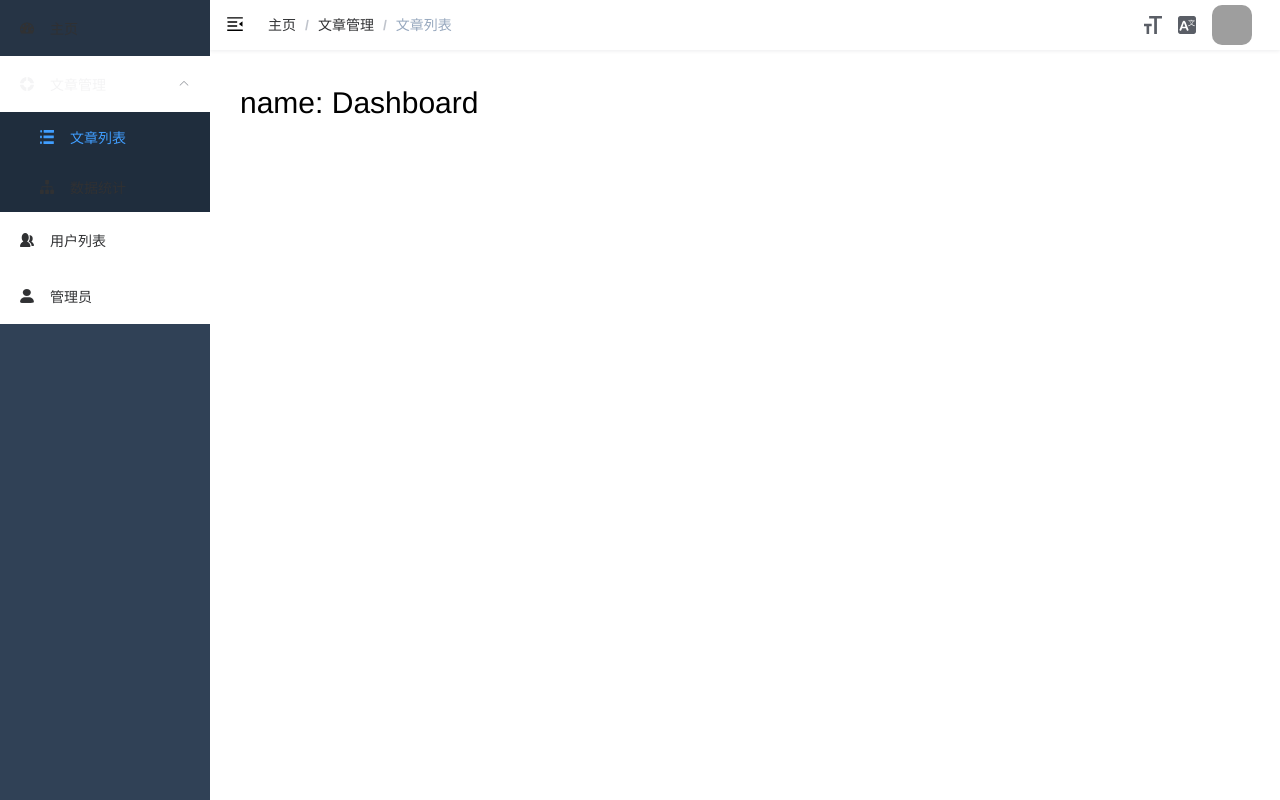
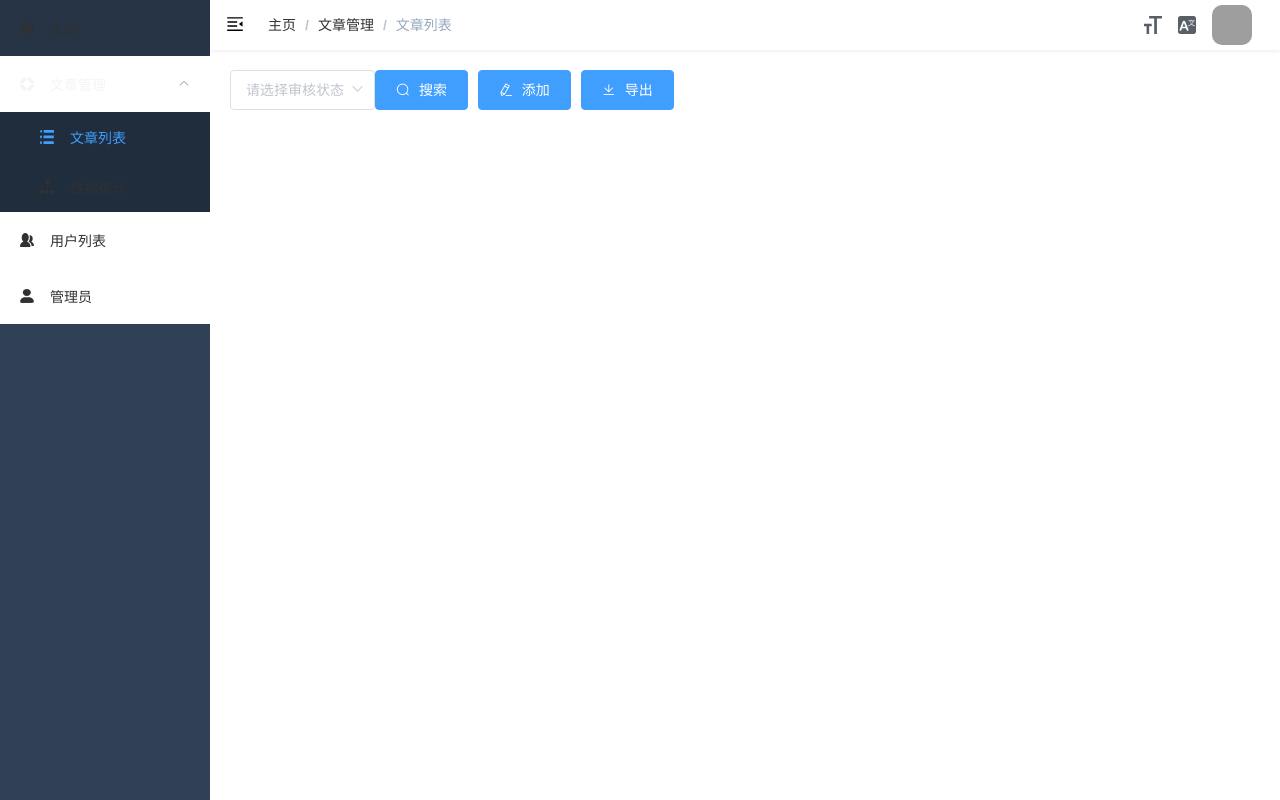
Before and after one commit to DanYangJin/blog-admin, a Vue app: page /#/article/articleList in a window 1280 px wide. Built offline with nearby package versions, Linux system fonts and the light colour scheme; grey boxes are pictures that could not be loaded; the HTML template or start-up script is replaced by a standard one.

Commit message:
新增文章列表页面

```diff
--- a/src/router/index.js
+++ b/src/router/index.js
@@ -44,13 +44,13 @@ export const constantRoutes = [
       {
         path: 'articleList',
         name: '文章列表',
-        component: () => import('@/views/dashboard/index'),
+        component: () => import('@/views/article/articleList/index'),
         meta: { title: '文章列表', icon: 'list' }
       },
       {
         path: 'articleStatistics',
         name: '数据统计',
-        component: () => import('@/views/dashboard/index'),
+        component: () => import('@/views/article/articleStatistics/index'),
         meta: { title: '数据统计', icon: 'tree' }
       }
     ]
--- a/src/styles/index.scss
+++ b/src/styles/index.scss
@@ -63,3 +63,13 @@ div:focus {
 .app-container {
   padding: 20px;
 }
+
+.filter-container {
+  padding-bottom: 10px;
+
+  .filter-item {
+    display: inline-block;
+    vertical-align: middle;
+    margin-bottom: 10px;
+  }
+}
--- /dev/null
+++ b/src/views/article/articleList/index.vue
@@ -0,0 +1,44 @@
+<template>
+    <div class="app-container">
+        <div class="filter-container">
+            <el-select v-model="listQuery.articleStatus" placeholder="请选择审核状态" clearable style="width: 145px" class="filter-item">
+                <el-option v-for="item in articleStatusOptions" :key="item" :label="item"
+                           :value="item"/>
+            </el-select>
+            <el-button v-waves class="filter-item" type="primary" icon="el-icon-search">
+                搜索
+            </el-button>
+            <el-button class="filter-item" style="margin-left: 10px;" type="primary" icon="el-icon-edit">
+                添加
+            </el-button>
+            <el-button v-waves :loading="downloadLoading" class="filter-item" type="primary" icon="el-icon-download" @click="handleExport">
+                导出
+            </el-button>
+        </div>
+    </div>
+</template>
+
+<script>
+    export default {
+        name: "ArticleList",
+        data() {
+            return {
+                listQuery: {
+                    articleStatus: undefined
+                },
+                articleStatusOptions: ['待审核', '已审核', '已删除'],
+                downloadLoading: false
+            }
+        },
+        methods: {
+            handleExport() {
+                this.downloadLoading = true
+            }
+        }
+
+    }
+</script>
+
+<style scoped>
+
+</style>
--- /dev/null
+++ b/src/views/article/articleStatistics/index.vue
@@ -0,0 +1,13 @@
+<template>
+
+</template>
+
+<script>
+    export default {
+        name: "ArticleList"
+    }
+</script>
+
+<style scoped>
+
+</style>
```
